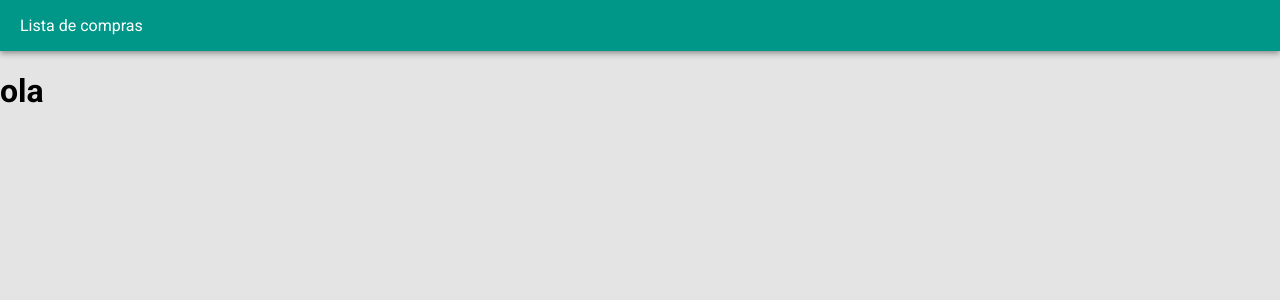
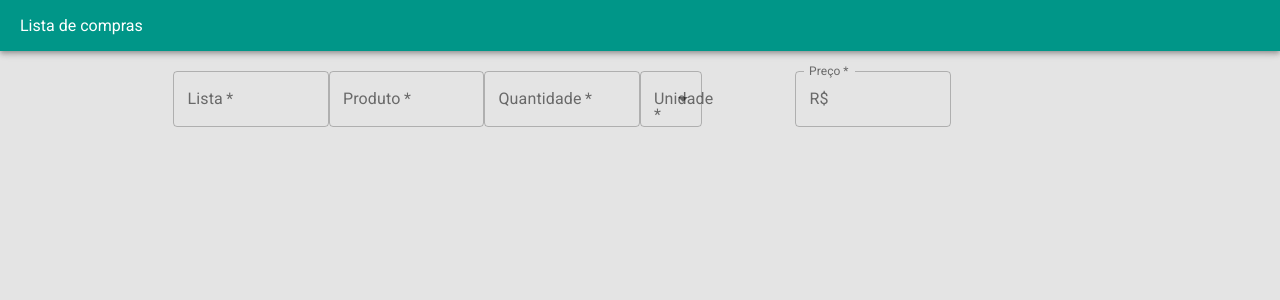
Before and after one commit to brenodev/lista_de_compras, a React (Create React App) app: page /Lista in a window 1280 px wide. Shown: the top 300 px of the page. Built offline with nearby package versions, Linux system fonts and the light colour scheme.

Commit message:
iniciado criação do formulario

```diff
--- a/src/common/createList/CreateList.jsx
+++ b/src/common/createList/CreateList.jsx
@@ -1,9 +1,78 @@
 import React from "react"
+import { TextField, MenuItem, Grid, InputAdornment } from "@material-ui/core"
+
+const units = ["Quilo", "Litro", "Unidade"]
 
 const CreateList = props => {
   return (
-    <div>
-      <h1>ola</h1>
+    <div className="page-container">
+      <form className="form-container">
+        <Grid container>
+          <Grid item xs={2}>
+            <TextField
+              required
+              label="Lista"
+              name="list"
+              className=""
+              value={''}
+              onChange={() => {} }
+              variant="outlined"
+            />
+          </Grid>
+          <Grid item xs={2}>
+            <TextField
+              required
+              label="Produto"
+              name="product"
+              className=""
+              value={''}
+              onChange={() => {} }
+              variant="outlined"
+            />
+          </Grid>
+          <Grid item xs={2}>
+            <TextField
+              required
+              label="Quantidade"
+              name="quantity"
+              className=""
+              value={''}
+              onChange={() => {} }
+              variant="outlined"
+            />
+          </Grid>
+          <Grid item xs={2}>
+            <TextField
+              select
+              required
+              label="Unidade"
+              name="unity"
+              className=""
+              value={''}
+              onChange={() => {} }
+              variant="outlined"
+            >
+            {units.map(options => (
+              <MenuItem key={options} value={options}>{options}</MenuItem>
+            ))}
+            </TextField>
+          </Grid>
+          <Grid item xs={2}>
+            <TextField
+              required
+              label="Preço"
+              name="price"
+              className=""
+              value={''}
+              onChange={() => {} }
+              variant="outlined"
+              InputProps={{
+                startAdornment: <InputAdornment position="start">R$</InputAdornment>
+              }}
+            />
+          </Grid>
+        </Grid>
+      </form>
     </div>
   )
 }
```
